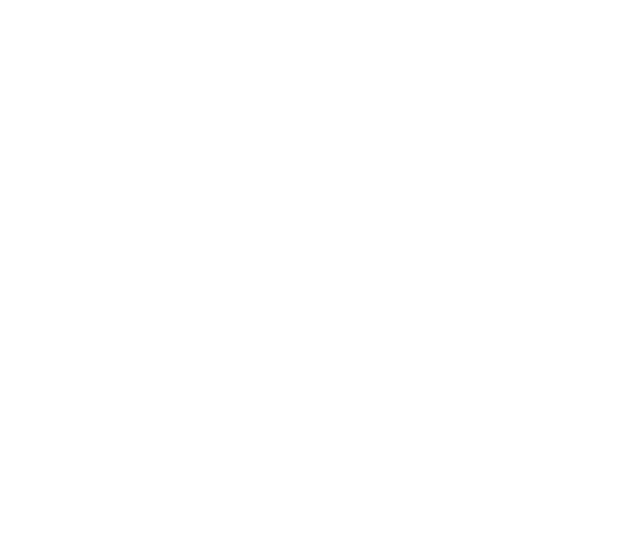
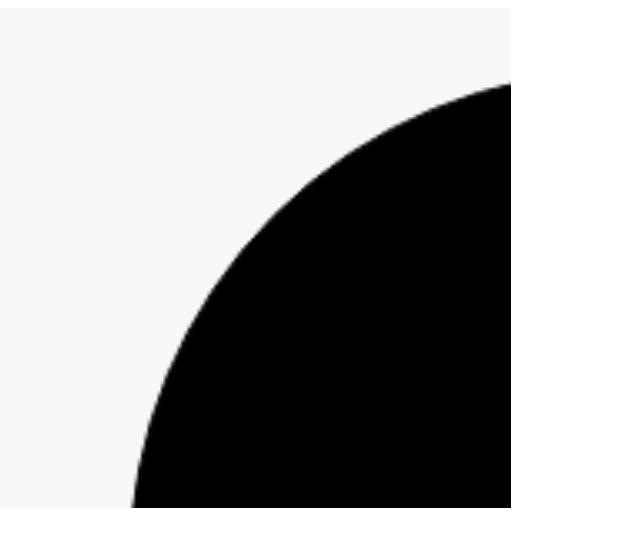
Before and after one commit to raphamorim/canvas-icons, a website: page index.html in a window 1280 px wide. Shown: the whole page, without its empty margins (497-1137 px from the left). Drawn offline with Linux system fonts and the light colour scheme.

Commit message:
redesign structure(I don't know what I doing)

```diff
--- a/canvasIcons.js
+++ b/canvasIcons.js
@@ -1,45 +1,7 @@
-var canvasIcons = (function() {
-    this.init = function() {
-        this.elementList = [];
-        this.getElements();
-    };
+"use strict";
 
-    this.removeRedundant = function() {
-        var unique = [];
-        for (var i = 0; i < this.elementList.length; i++) {
-            if (unique.indexOf(this.elementList[i]) < 0)
-                unique.push(this.elementList[i]);
-        }
-        this.elementList = unique;
-        this.generateCanvas();
-    };
+function _classCallCheck(instance, Constructor) { if (!(instance instanceof Constructor)) { throw new TypeError("Cannot call a class as a function"); } }
 
-    this.getElements = function() {
-        this.elementList.forEach.call(document.getElementsByTagName('div'), function(element) {
-            (function(names, i) {
-                var classes = names.length;
-                while (i < classes) {
-                    if (names[i].indexOf('canvas-icon-') === 0)
-                        this.elementList.push(names[i]);
-                    else
-                        ++i;
-                    --classes;
-                }
-            }(element.classList, 0));
-        });
-        this.removeRedundant();
-    };
-
-    this.generateCanvas = function() {
-        var itens = this.elementList;
-        for (var index = 0; index < itens.length; index++) {
-            // TODO: Use a createChildNode and append
-            // TODO: Read width and height to draw a canvas (can be setted in config?)
-            document.querySelector('.' + itens[index]).innerHTML = '<canvas class="' + itens[index] + '"></class>';
-        }
-    };
-
-    return {
-        init: this.init.bind(this)
-    }
-})();
+var a = function a() {
+  _classCallCheck(this, a);
+};
--- a/index.html
+++ b/index.html
@@ -4,16 +4,25 @@
     <meta charset="UTF-8">
     <title>Canvas Icons - Demo</title>
 </head>
+<style type="text/css">
+    .canvas-icon-smile {
+        height: 500px;
+        width: 1000px;
+        background: #f8f8f8;
+    }
+
+</style>
 <body>
     <!-- Must work :) -->
     <div class="canvas-icon-square"></div>
     <div class="canvas-icon-square"></div>
+    <div class="canvas-icon-smile"></div>
     <div class="canvas-icon-circle"></div>
 
     <!-- Must not work -->
     <div class="canvas-icon"></div>
 
-    <script src="canvasIcons.js"></script>
+    <script src="src/main.js"></script>
     <script>
         canvasIcons.init();
     </script>
--- /dev/null
+++ b/src/main.js
@@ -0,0 +1,72 @@
+var canvasIcons = (function() {
+    this.config = {
+        icons: ['smile', 'email'],
+        iconsPrefix: '.canvas-icon-'
+    };
+
+    this.render = function() {
+        return {
+
+            email: function(ctx) {
+                // TO DO
+            },
+
+            smile: function(c) {
+                c.ctx.beginPath();
+                c.ctx.arc(c.x, c.y, c.r, 0, 2 * Math.PI, false);
+                c.ctx.fillStyle = c.fillColor;
+                c.ctx.fill();
+                c.ctx.lineWidth = c.lineWidth || 0;
+                c.ctx.strokeStyle = c.strokeColor || null;
+                c.ctx.stroke();
+            },
+        }
+    };
+
+    this.init = function() {
+        this.renderItems();
+    };
+
+    this.renderItems = function() {
+        var self = this;
+        self.config.icons.forEach(function(icon) {
+            var elements = document.querySelectorAll(self.config.iconsPrefix + icon);
+            if (elements) {
+                for (var i = 0; i < elements.length; i++) {
+                    var canvas = document.createElement('canvas');
+                    canvas.style.height = elements[i].offsetHeight + "px";
+                    canvas.style.width = elements[i].offsetWidth + "px";
+                    elements[i].appendChild(canvas);
+                    self.draw(icon).in(canvas);
+                }
+            }
+        });
+    }
+
+    // Sync or Async render?? (For while Sync)
+    this.draw = function(item) {
+        this.item = item;
+        return this;
+    };
+
+    this.in = function(el) {
+        var render = this.render();
+        if (typeof render[this.item] === 'function') {
+            var vars = new Object();
+            vars.w = el.offsetWidth;
+            vars.h = el.offsetHeight;
+            vars.x = (vars.w/3);
+            vars.y = (vars.h/3);
+            vars.r = ((vars.x < vars.y ? vars.x : vars.y) / 1.13);
+            vars.ctx = el.getContext('2d');
+            vars.color = '0,0,0';
+            console.log(vars)
+            return render[this.item](vars);
+        }
+    };
+
+    return {
+        init: this.init.bind(this),
+        draw: this.draw.bind(this)
+    }
+})();
```
Also changed, not shown: canvasIcons.es6.js (deleted, +0 -43 lines), gulpfile.js (added, +19 -0 lines), package.json (+8 -2 lines), canvasIcons.min.js (added), images/canvas-icons-square.png (added), readme.md.
